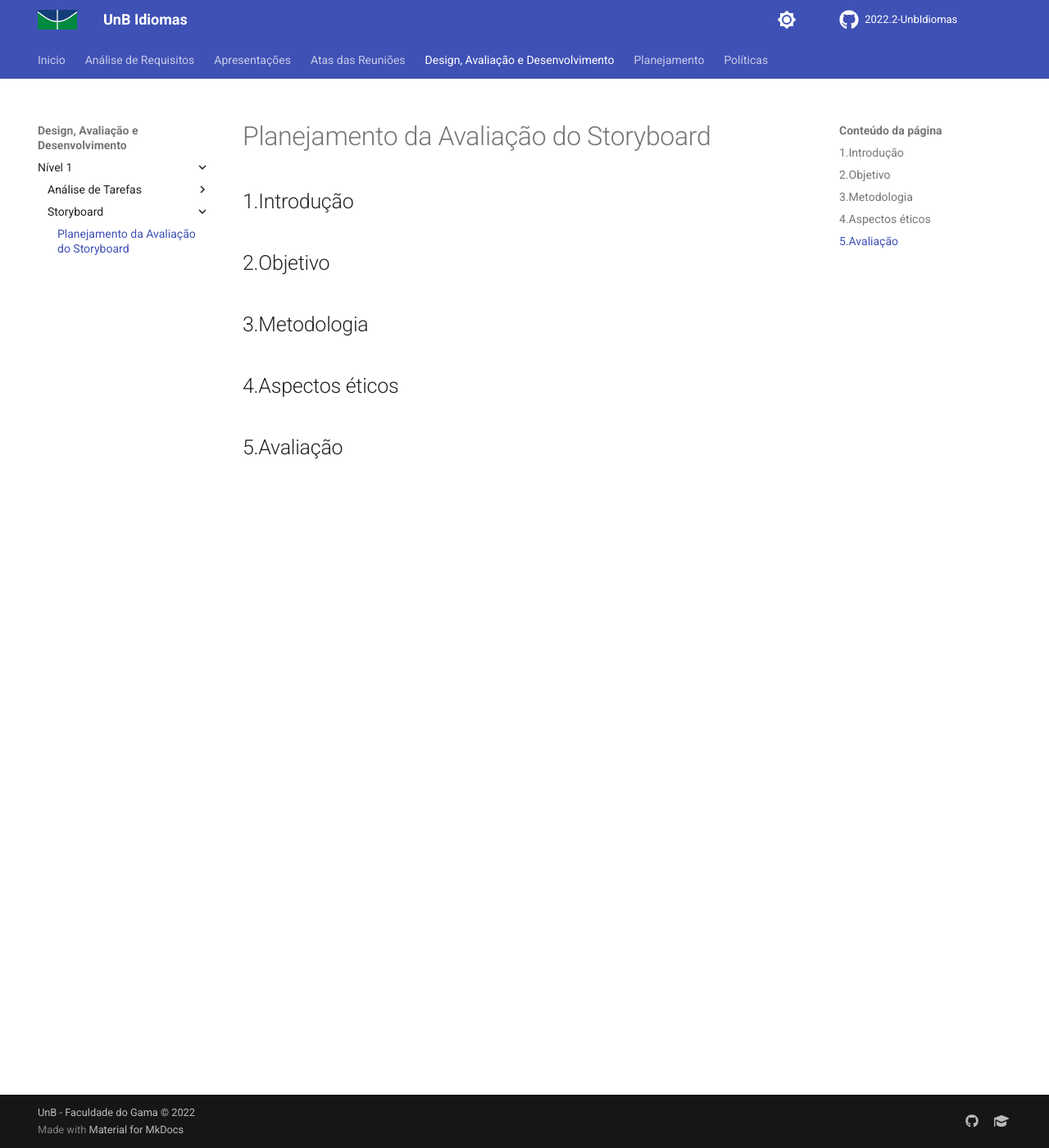
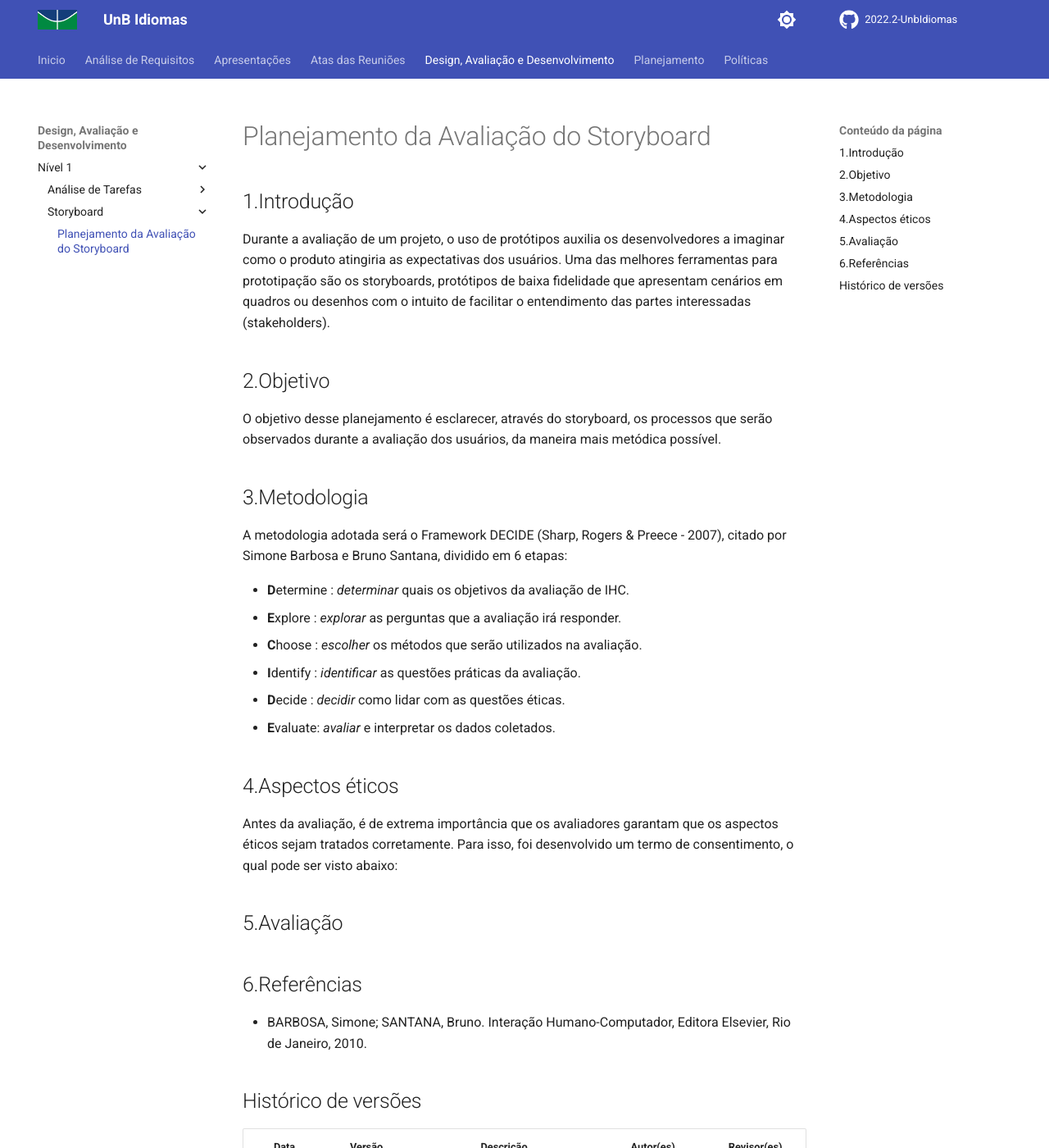
Before and after one commit to edudsan/2022.2-UnbIdiomas, an MkDocs documentation site: the page built from docs/Design, Avaliação e Desenvolvimento/Nível 1/Storyboard/planAvalStoryboard.md, in a window 1280 px wide and 1400 px high. Shown: the whole window at 82% size. Built offline with MkDocs 1.6.1 and Material for MkDocs 9.7.7, drawn with Linux system fonts in a browser that asks for light colours; comment, search, counter and statistics services are not loaded; some of the changed text lies outside the part shown.

Commit message:
adicionando planejamento de avaliação do storyboard

```diff
--- a/docs/Design, Avaliação e Desenvolvimento/Nível 1/Storyboard/planAvalStoryboard.md
+++ b/docs/Design, Avaliação e Desenvolvimento/Nível 1/Storyboard/planAvalStoryboard.md
@@ -1,11 +1,27 @@
 # Planejamento da Avaliação do Storyboard
 
 ## 1.Introdução
+Durante a avaliação de um projeto, o uso de protótipos auxilia os desenvolvedores a imaginar como o produto atingiria as expectativas dos usuários. Uma das melhores ferramentas para prototipação são os storyboards, protótipos de baixa fidelidade que apresentam cenários em quadros ou desenhos com o intuito de facilitar o entendimento das partes interessadas (stakeholders).
+## 2.Objetivo
+O objetivo desse planejamento é esclarecer, através do storyboard, os processos que serão observados durante a avaliação dos usuários, da maneira mais metódica possível.
+## 3.Metodologia
+A metodologia adotada será o Framework DECIDE (Sharp, Rogers & Preece - 2007), citado por Simone Barbosa e Bruno Santana, dividido em 6 etapas:
 
-## 2.Objetivo
-
-## 3.Metodologia
-
+- **D**etermine : *determinar* quais os objetivos da avaliação de IHC.
+- **E**xplore : *explorar* as perguntas que a avaliação irá responder.
+- **C**hoose : *escolher* os métodos que serão utilizados na avaliação.
+- **I**dentify : *identificar* as questões práticas da avaliação.
+- **D**ecide : *decidir* como lidar com as questões éticas.
+- **E**valuate: *avaliar* e interpretar os dados coletados.
 ## 4.Aspectos éticos
+Antes da avaliação, é de extrema importância que os avaliadores garantam que os aspectos éticos sejam tratados corretamente. Para isso, foi desenvolvido um termo de consentimento, o qual pode ser visto abaixo:
 
 ## 5.Avaliação
+
+## 6.Referências
+- BARBOSA, Simone; SANTANA, Bruno. Interação Humano-Computador, Editora Elsevier, Rio de Janeiro, 2010.
+
+## Histórico de versões
+|    Data    | Versão |                                       Descrição                                       |        Autor(es)        |         Revisor(es)         |
+| :--------: | :----: | :-----------------------------------------------------------------------------------: | :---------------------: | :---------------------: |
+| 13/12/2022 |  1.0   |                            Criação da página, divisão de seções e criação das seções 1, 2, 3, 4 e 6                   |   Henrique Galdino Couto    | Artur,Eric, Igor, Thiago |
```
Also changed, not shown: docs/Atas das Reuniões/entrega4.md (+1 -1 lines).
